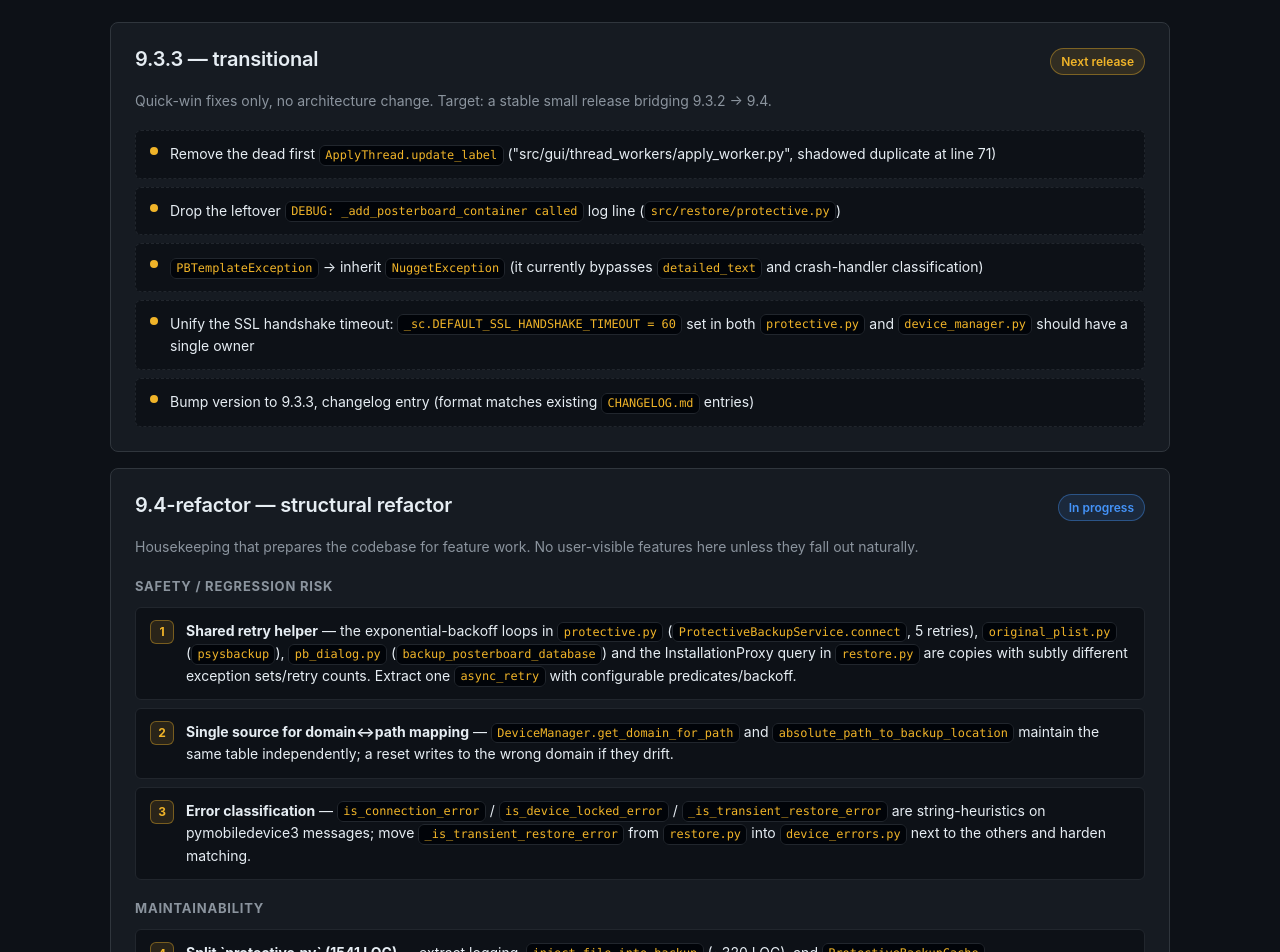
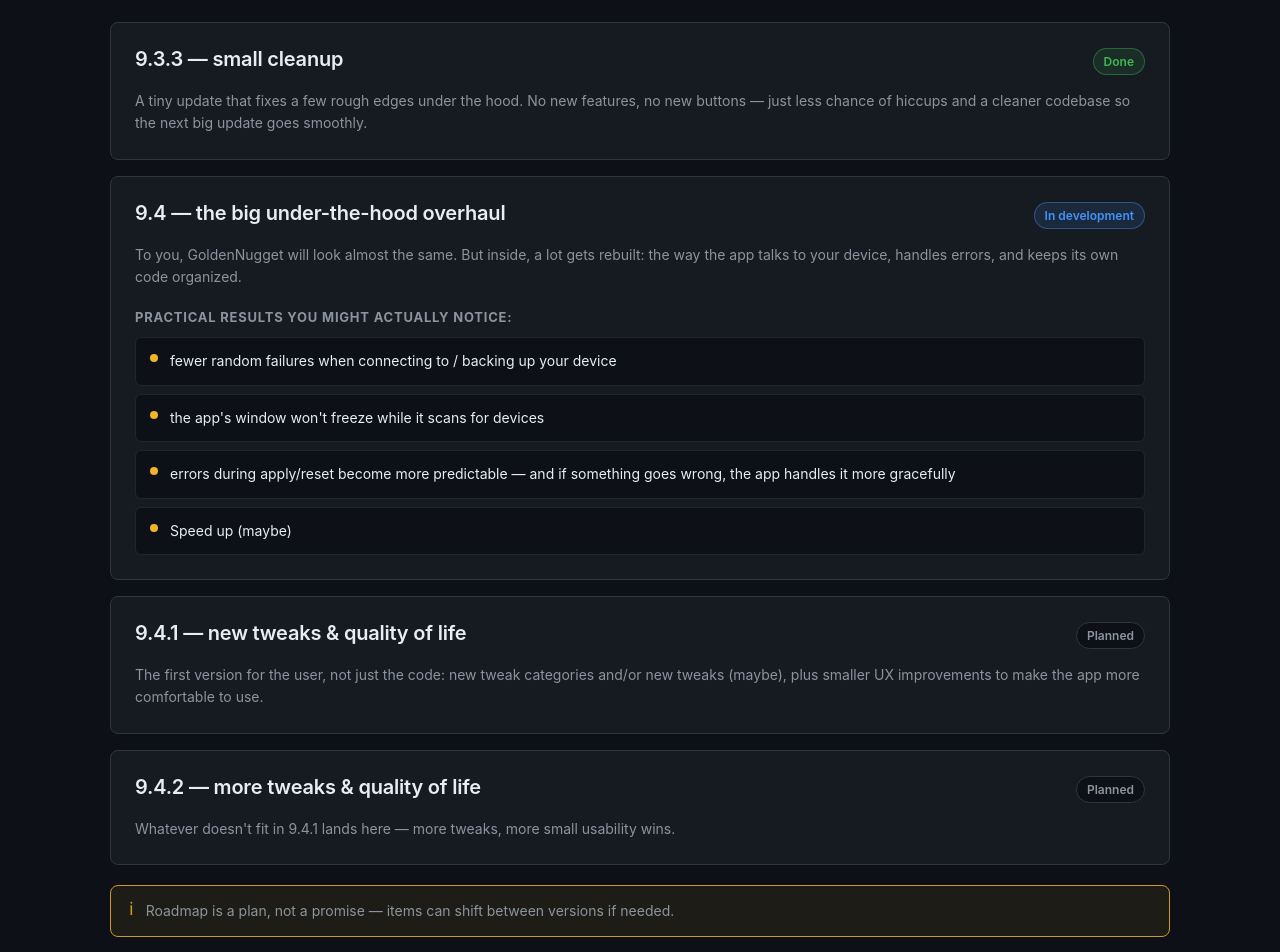
Before and after one commit to EzyLabsHQ/gnugget-website, a React (Vite) app: page /roadmap in a window 1280 px wide. Shown: the part 300-1252 px from the top of the page. Built offline with nearby package versions, Linux system fonts and the light colour scheme; the HTML template or start-up script is replaced by a standard one.

Commit message:
Update roadmap to final release plan (9.3.3 → 9.4.2)

```diff
--- a/src/data/roadmap.js
+++ b/src/data/roadmap.js
@@ -1,53 +1,41 @@
 export const roadmap = [
   {
     id: '9-3-3',
-    title: '9.3.3 — transitional',
-    status: 'next',
-    statusLabel: 'Next release',
-    intro: 'Quick-win fixes only, no architecture change. Target: a stable small release bridging 9.3.2 → 9.4.',
+    title: '9.3.3 — small cleanup',
+    status: 'done',
+    statusLabel: 'Done',
+    intro:
+      'A tiny update that fixes a few rough edges under the hood. No new features, no new buttons — just less chance of hiccups and a cleaner codebase so the next big update goes smoothly.',
+  },
+  {
+    id: '9-4',
+    title: '9.4 — the big under-the-hood overhaul',
+    status: 'refactor',
+    statusLabel: 'In development',
+    intro:
+      'To you, GoldenNugget will look almost the same. But inside, a lot gets rebuilt: the way the app talks to your device, handles errors, and keeps its own code organized.',
+    listLabel: 'Practical results you might actually notice:',
     items: [
-      'Remove the dead first `ApplyThread.update_label` ("src/gui/thread_workers/apply_worker.py", shadowed duplicate at line 71)',
-      'Drop the leftover `DEBUG: _add_posterboard_container called` log line (`src/restore/protective.py`)',
-      '`PBTemplateException` → inherit `NuggetException` (it currently bypasses `detailed_text` and crash-handler classification)',
-      'Unify the SSL handshake timeout: `_sc.DEFAULT_SSL_HANDSHAKE_TIMEOUT = 60` set in both `protective.py` and `device_manager.py` should have a single owner',
-      'Bump version to 9.3.3, changelog entry (format matches existing `CHANGELOG.md` entries)',
+      'fewer random failures when connecting to / backing up your device',
+      "the app's window won't freeze while it scans for devices",
+      'errors during apply/reset become more predictable — and if something goes wrong, the app handles it more gracefully',
+      'Speed up (maybe)',
     ],
   },
   {
-    id: '9-4',
-    title: '9.4-refactor — structural refactor',
-    status: 'refactor',
-    statusLabel: 'In progress',
-    intro: 'Housekeeping that prepares the codebase for feature work. No user-visible features here unless they fall out naturally.',
-    groups: [
-      {
-        title: 'Safety / regression risk',
-        items: [
-          '**Shared retry helper** — the exponential-backoff loops in `protective.py` (`ProtectiveBackupService.connect`, 5 retries), `original_plist.py` (`psysbackup`), `pb_dialog.py` (`backup_posterboard_database`) and the InstallationProxy query in `restore.py` are copies with subtly different exception sets/retry counts. Extract one `async_retry` with configurable predicates/backoff.',
-          '**Single source for domain↔path mapping** — `DeviceManager.get_domain_for_path` and `absolute_path_to_backup_location` maintain the same table independently; a reset writes to the wrong domain if they drift.',
-          '**Error classification** — `is_connection_error` / `is_device_locked_error` / `_is_transient_restore_error` are string-heuristics on pymobiledevice3 messages; move `_is_transient_restore_error` from `restore.py` into `device_errors.py` next to the others and harden matching.',
-        ],
-      },
-      {
-        title: 'Maintainability',
-        items: [
-          '**Split `protective.py` (1541 LOC)** — extract logging, `inject_file_into_backup` (~320 LOC), and `ProtectiveBackupCache`.',
-          '**`main_window.py` (1002 LOC)** — extract navigation/routing and settings persistence into mixins.',
-          '**`FEATURE_TWEAKS` derived from the registry** — the hand-maintained dict in `hotload.py` drifts when tweaks are added to `SPECS`; derive it from the main tweak spec (`Section`) instead.',
-          '**Unify logging** — `protective.py` owns an independent `print()`+file logger (`_LOG_FILE` hardcoded) that ignores `GOLDENNUGGET_LOG_FILE`; fold it into the stdlib logger path.',
-        ],
-      },
-    ],
+    id: '9-4-1',
+    title: '9.4.1 — new tweaks & quality of life',
+    status: 'planned',
+    statusLabel: 'Planned',
+    intro:
+      'The first version for the user, not just the code: new tweak categories and/or new tweaks (maybe), plus smaller UX improvements to make the app more comfortable to use.',
   },
   {
-    id: 'backlog',
-    title: 'Backlog',
-    status: 'backlog',
-    statusLabel: 'Unconfirmed',
-    intro: 'Ideas and larger feature work, not yet scheduled.',
-    items: [
-      'Feature ideas TBD — e.g. new tweak categories, wallpaper/CA improvements, restore UX.',
-      'Post-refactor quality passes: thread off `get_devices` / `reset_device_pairing` from the GUI thread, review fork-feature differences.',
-    ],
+    id: '9-4-2',
+    title: '9.4.2 — more tweaks & quality of life',
+    status: 'planned',
+    statusLabel: 'Planned',
+    intro:
+      "Whatever doesn't fit in 9.4.1 lands here — more tweaks, more small usability wins.",
   },
 ]
--- a/src/index.css
+++ b/src/index.css
@@ -594,6 +594,18 @@ code {
   border: 1px solid var(--accent-border);
 }
 
+.phase-status.done {
+  color: var(--success);
+  background: rgba(63, 185, 80, 0.12);
+  border: 1px solid rgba(63, 185, 80, 0.4);
+}
+
+.phase-status.planned {
+  color: var(--text-muted);
+  background: var(--bg);
+  border: 1px solid var(--border);
+}
+
 .phase-status.refactor {
   color: var(--link);
   background: rgba(68, 147, 248, 0.12);
--- a/src/pages/Roadmap.jsx
+++ b/src/pages/Roadmap.jsx
@@ -7,10 +7,6 @@ function PhaseBadge({ status, label }) {
 }
 
 function RoadmapPhase({ phase }) {
-  const numbered = phase.groups
-    ? phase.groups.flatMap((g) => g.items)
-    : null
-
   return (
     <section className="roadmap-phase">
       <div className="roadmap-phase-header">
@@ -19,23 +15,18 @@ function RoadmapPhase({ phase }) {
       </div>
       <p>{renderInline(phase.intro)}</p>
 
-      {phase.groups ? (
-        phase.groups.map((group) => (
-          <div className="roadmap-group" key={group.title}>
-            <div className="roadmap-group-title">{group.title}</div>
+      {phase.items && phase.listLabel ? (
+        <div className="roadmap-group">
+          <div className="roadmap-group-title">{phase.listLabel}</div>
           <ul className="roadmap-list">
-              {group.items.map((item) => {
-                const index = numbered.indexOf(item) + 1
-                return (
+            {phase.items.map((item) => (
               <li className="roadmap-item" key={item}>
-                    <span className="roadmap-item-number">{index}</span>
+                <span className="roadmap-item-bullet" />
                 <span>{renderInline(item)}</span>
               </li>
-                )
-              })}
+            ))}
           </ul>
         </div>
-        ))
       ) : phase.items ? (
         <div className="roadmap-group">
           <ul className="roadmap-list">
@@ -62,8 +53,8 @@ export default function Roadmap() {
           </div>
           <h1>Roadmap</h1>
           <p>
-            Short-term plan for GoldenNugget. Verified against{' '}
-            <code>docs/ARCHITECTURE.md</code> before large changes.
+            GoldenNugget's plan for the next versions — from 9.3.3 to 9.4.2.
+            What each one means for you.
           </p>
         </div>
       </div>
@@ -75,13 +66,11 @@ export default function Roadmap() {
 
         <div className="roadmap-note">
           <span className="note-icon" aria-hidden="true">
-            ⚠
+            ℹ
           </span>
           <span>
-            The 9.4 refactor is a housekeeping pass — it prepares the codebase
-            for feature work and introduces no user-visible changes (unless they
-            fall out naturally). Verify big changes against{' '}
-            <code>docs/ARCHITECTURE.md</code> before proceeding.
+            Roadmap is a plan, not a promise — items can shift between versions
+            if needed.
           </span>
         </div>
       </div>
```
Lines whose indentation alone changed are shown as unchanged.
